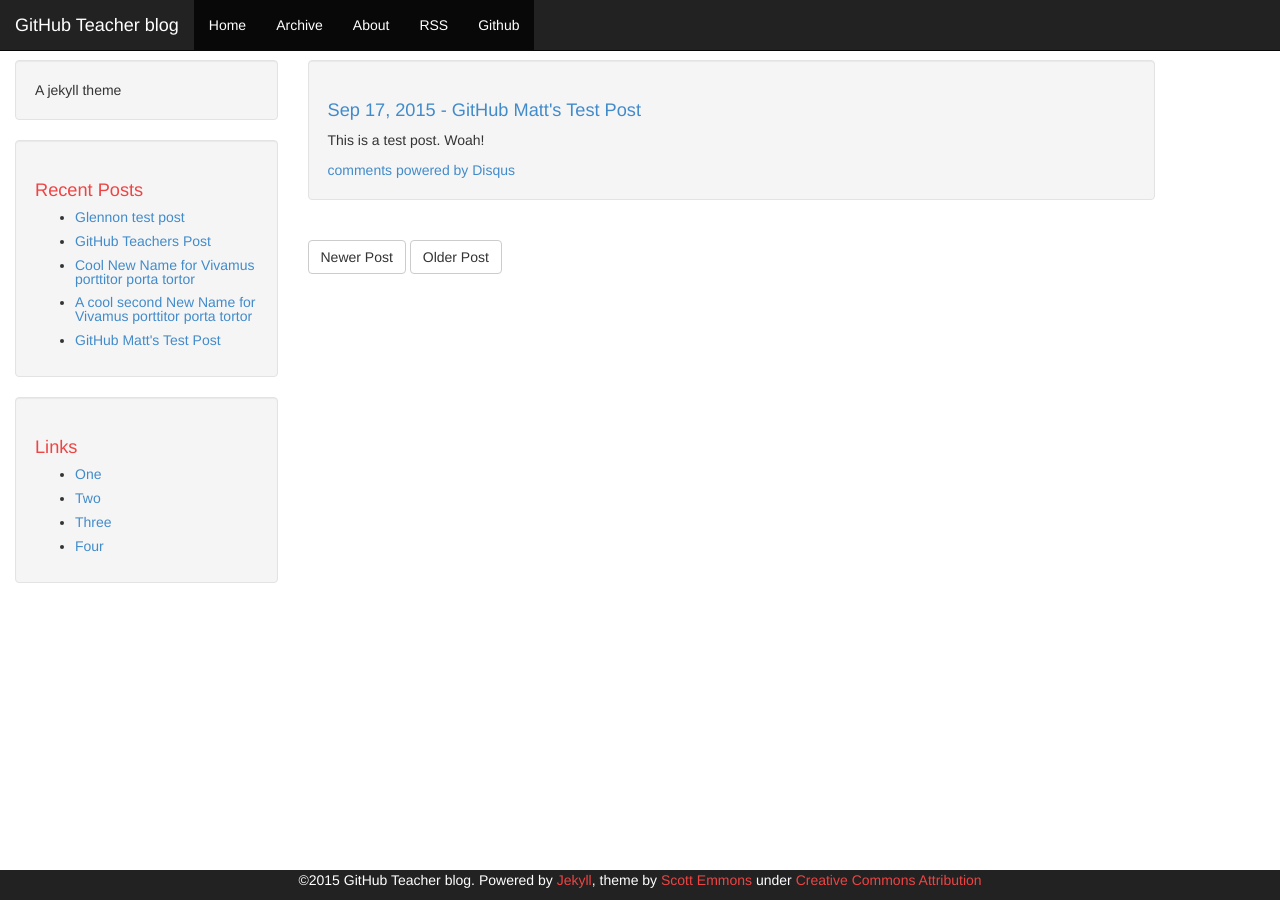
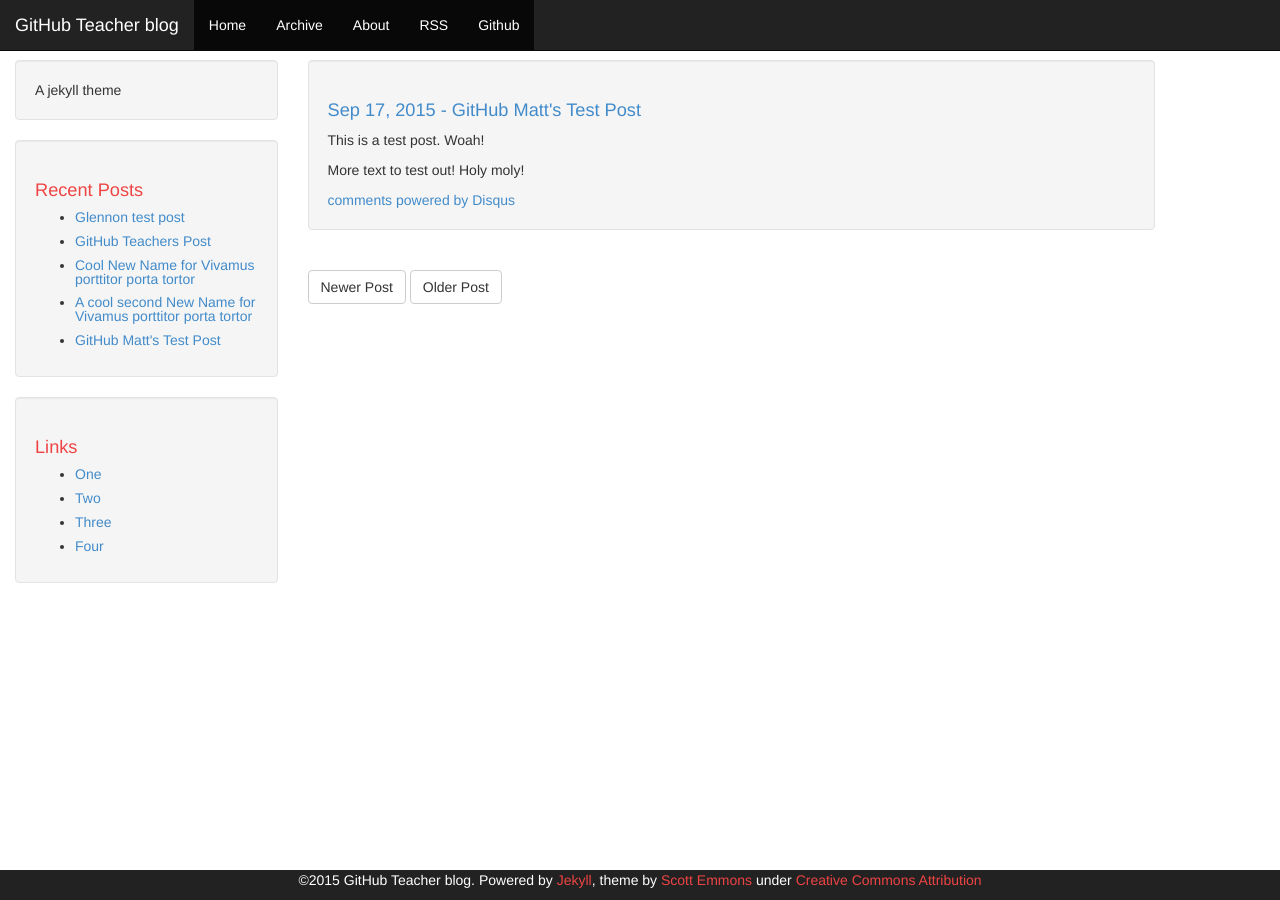
Before and after one commit to githubteacher/desktop-project, a Jekyll site: the page built from _posts/2015-09-15-GitHub-Matt.md, in a window 1280 px wide. Built offline with Jekyll 4.4.1, drawn with Linux system fonts in a browser that asks for light colours; Markdown is read by kramdown in place of the engine named in the settings; comment, search, counter and statistics services are not loaded.

Commit message:
Adding new like of text

```diff
--- a/_posts/2015-09-15-GitHub-Matt.md
+++ b/_posts/2015-09-15-GitHub-Matt.md
@@ -6,3 +6,5 @@ comments: true
 ---
 
 This is a test post. Woah!
+
+More text to test out! Holy moly!
```
